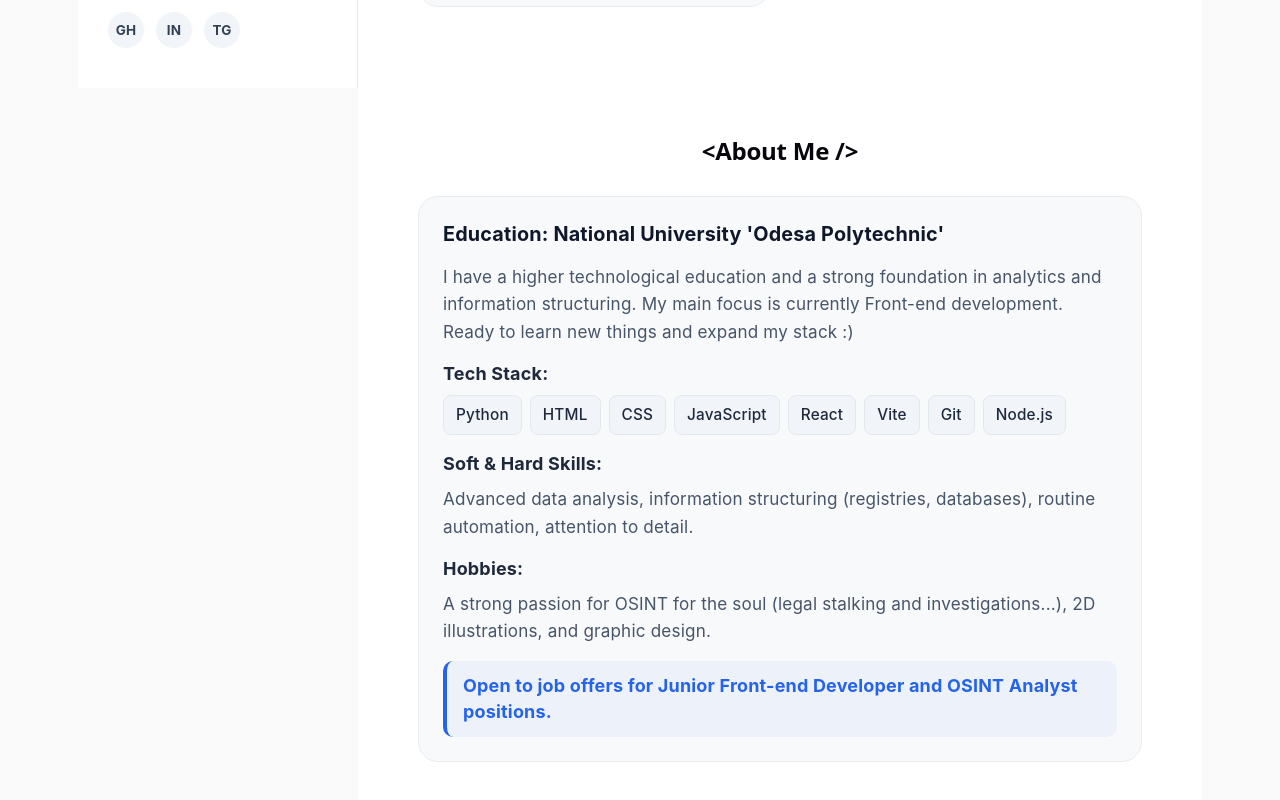
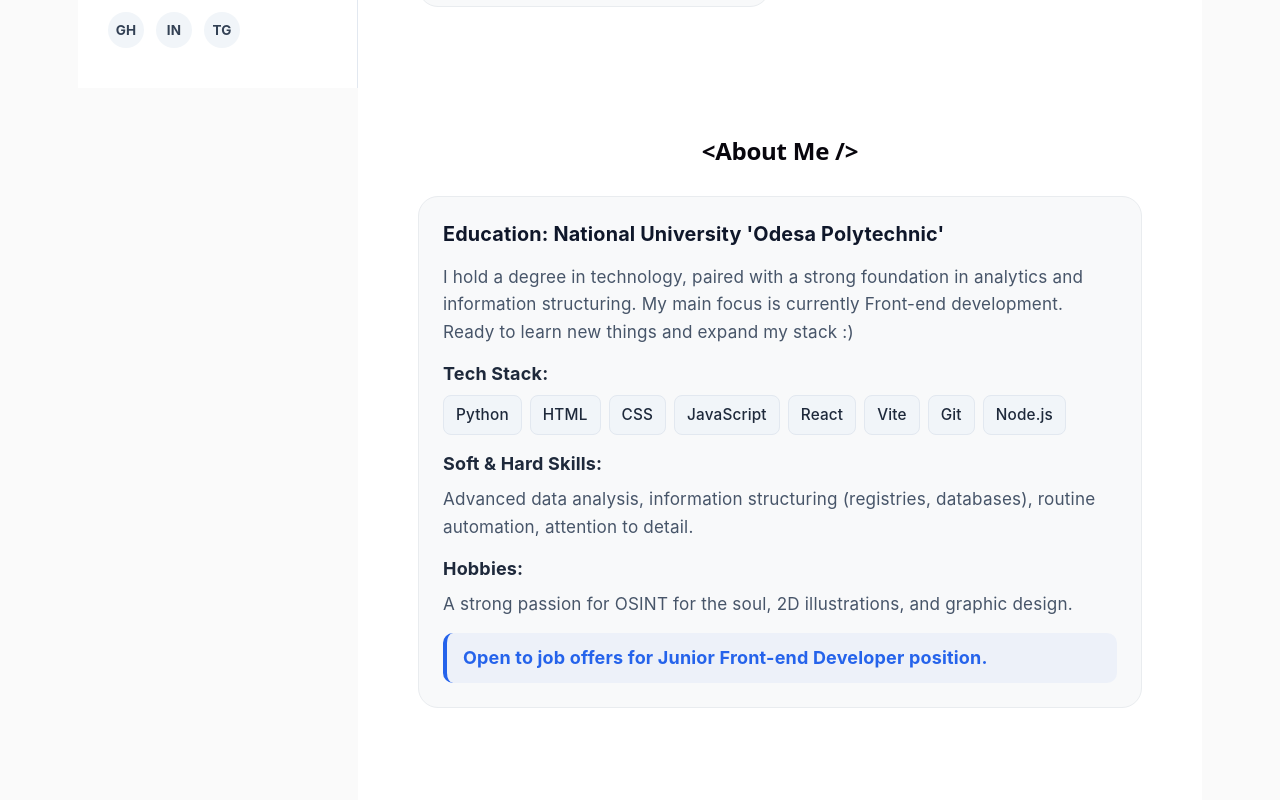
Before and after one commit to defajax/portfolio, a React (Vite) app: page / in a window 1280 px wide. Shown: the part 712-1512 px from the top of the page. Built offline with nearby package versions, Linux system fonts and the light colour scheme.

Commit message:
Translation update

```diff
--- a/src/i18n.js
+++ b/src/i18n.js
@@ -30,13 +30,13 @@ const resources = {
       about: {
         title: "About Me",
         education: "Education: National University 'Odesa Polytechnic'",
-        background: "I have a higher technological education and a strong foundation in analytics and information structuring. My main focus is currently Front-end development. Ready to learn new things and expand my stack :)",
+        background: "I hold a degree in technology, paired with a strong foundation in analytics and information structuring. My main focus is currently Front-end development. Ready to learn new things and expand my stack :)",
         stackTitle: "Tech Stack:",
         skillsTitle: "Soft & Hard Skills:",
         skillsText: "Advanced data analysis, information structuring (registries, databases), routine automation, attention to detail.",
         hobbiesTitle: "Hobbies:",
-        hobbiesText: "A strong passion for OSINT for the soul (legal stalking and investigations...), 2D illustrations, and graphic design.",
-        openTo: "Open to job offers for Junior Front-end Developer and OSINT Analyst positions."
+        hobbiesText: "A strong passion for OSINT for the soul, 2D illustrations, and graphic design.",
+        openTo: "Open to job offers for Junior Front-end Developer position."
       }
     }
   },
@@ -73,8 +73,8 @@ const resources = {
         skillsTitle: "Soft & Hard скіли:",
         skillsText: "Просунутий аналіз даних, структуризація інформації (реєстри, бази даних), автоматизація рутини, увага до деталей.",
         hobbiesTitle: "Хобі:",
-        hobbiesText: "Маю нестримну пристрасть до OSINT для душі (легальний сталкінг і розслідування...), 2D-ілюстрації та графічного дизайну.",
-        openTo: "Відкрита до пропозицій на позицію Junior Front-end Developer та OSINT-аналітика."
+        hobbiesText: "Маю нестримну пристрасть до OSINT для душі, 2D-ілюстрації та графічного дизайну.",
+        openTo: "Відкрита до пропозицій на позицію Junior Front-end Developer."
       }
     }
   }
```
